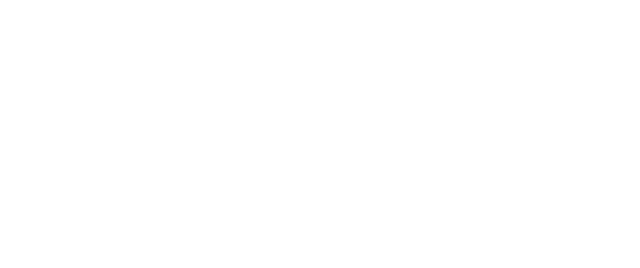
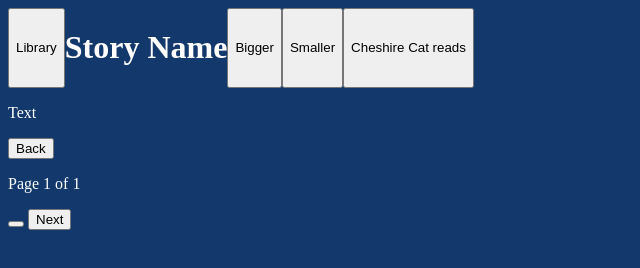
Before and after one commit to nabihai1/wonder, a plain HTML site: page frontend/story.html in a window 1280 px wide. Shown: the whole page, without its empty margins (0-640 px from the left). Drawn offline with Linux system fonts and the light colour scheme.

Commit message:
Added base code to story page

```diff
--- a/frontend/story.html
+++ b/frontend/story.html
@@ -3,9 +3,27 @@
 <head>
     <meta charset="UTF-8">
     <meta name="viewport" content="width=device-width, initial-scale=1.0">
-    <title>Document</title>
+    <link rel="stylesheet" href="styles.css">
+    <title>Story</title>
 </head>
 <body>
-
+    <div class="header">
+        <button>Library</button>
+        <h1>Story Name</h1>
+        <button>Bigger</button>
+        <button>Smaller</button>
+        <button>Cheshire Cat reads</button>
+    </div>
+    <div class="main">
+        <p>Text</p>
+    </div>
+    <div class="'footer">
+        <button>Back</button>
+        <div class="page-indicator">
+            <p>Page 1 of 1</p>
+            <button></button>
+            <button>Next</button>
+        </div>
+    </div>
 </body>
 </html>
--- a/frontend/styles.css
+++ b/frontend/styles.css
@@ -8,3 +8,7 @@ body {
 .header {
     display: flex;
 }
+
+.footer {
+    display: flex;
+}
```
Also changed, not shown: frontend/index.html (+1 -1 lines).
